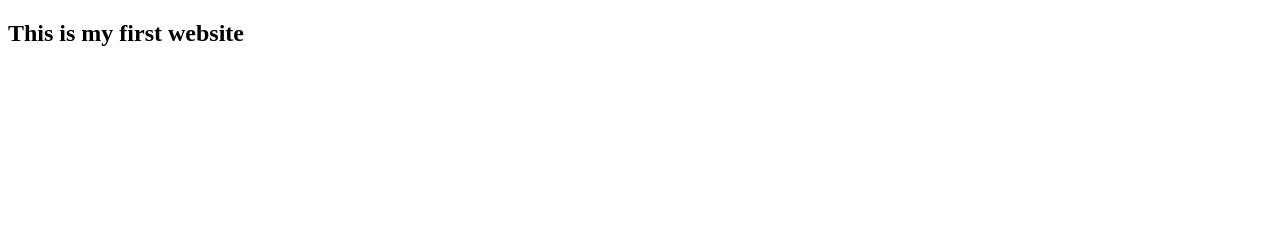
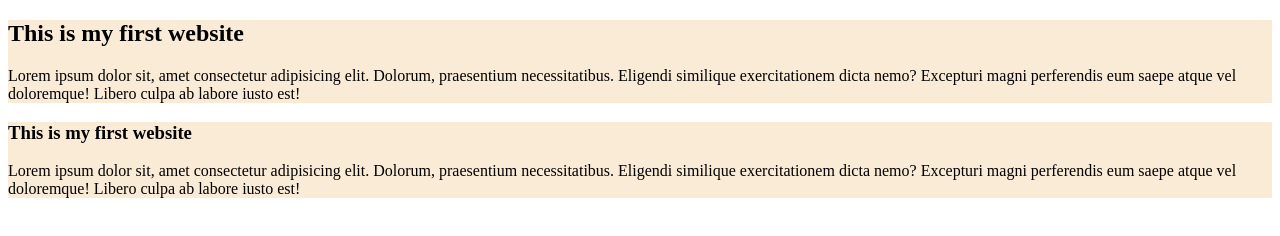
Before and after one commit to rubel2323/my-nice-website, a plain HTML site: page index.html in a window 1280 px wide. Drawn offline with Linux system fonts and the light colour scheme.

Commit message:
nice modified

```diff
--- a/index.html
+++ b/index.html
@@ -3,9 +3,27 @@
   <head>
     <meta charset="UTF-8" />
     <meta name="viewport" content="width=device-width, initial-scale=1.0" />
-    <title>My first website <link rel="stylesheet" href="style.css"></title>
+    <title>My first website</title>
+    <link rel="stylesheet" href="style.css" />
   </head>
   <body>
-    <div><h2>This is my first website</h2></div>
+    <div>
+      <h2>This is my first website</h2>
+      <p>
+        Lorem ipsum dolor sit, amet consectetur adipisicing elit. Dolorum,
+        praesentium necessitatibus. Eligendi similique exercitationem dicta
+        nemo? Excepturi magni perferendis eum saepe atque vel doloremque! Libero
+        culpa ab labore iusto est!
+      </p>
+    </div>
+    <div>
+      <h3>This is my first website</h3>
+      <p>
+        Lorem ipsum dolor sit, amet consectetur adipisicing elit. Dolorum,
+        praesentium necessitatibus. Eligendi similique exercitationem dicta
+        nemo? Excepturi magni perferendis eum saepe atque vel doloremque! Libero
+        culpa ab labore iusto est!
+      </p>
+    </div>
   </body>
 </html>
--- a/style.css
+++ b/style.css
@@ -1 +1,4 @@
-h2{background-color: antiquewhite solid;}
+div
+{
+    background-color: antiquewhite;
+}
```
